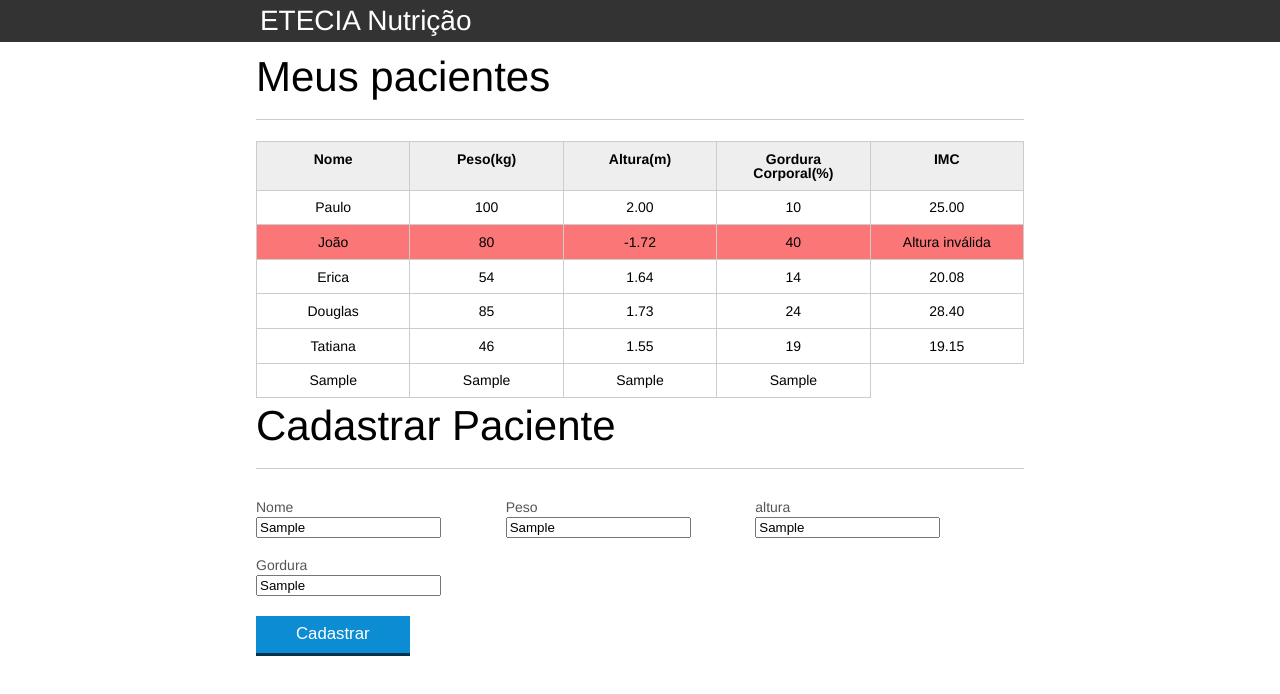
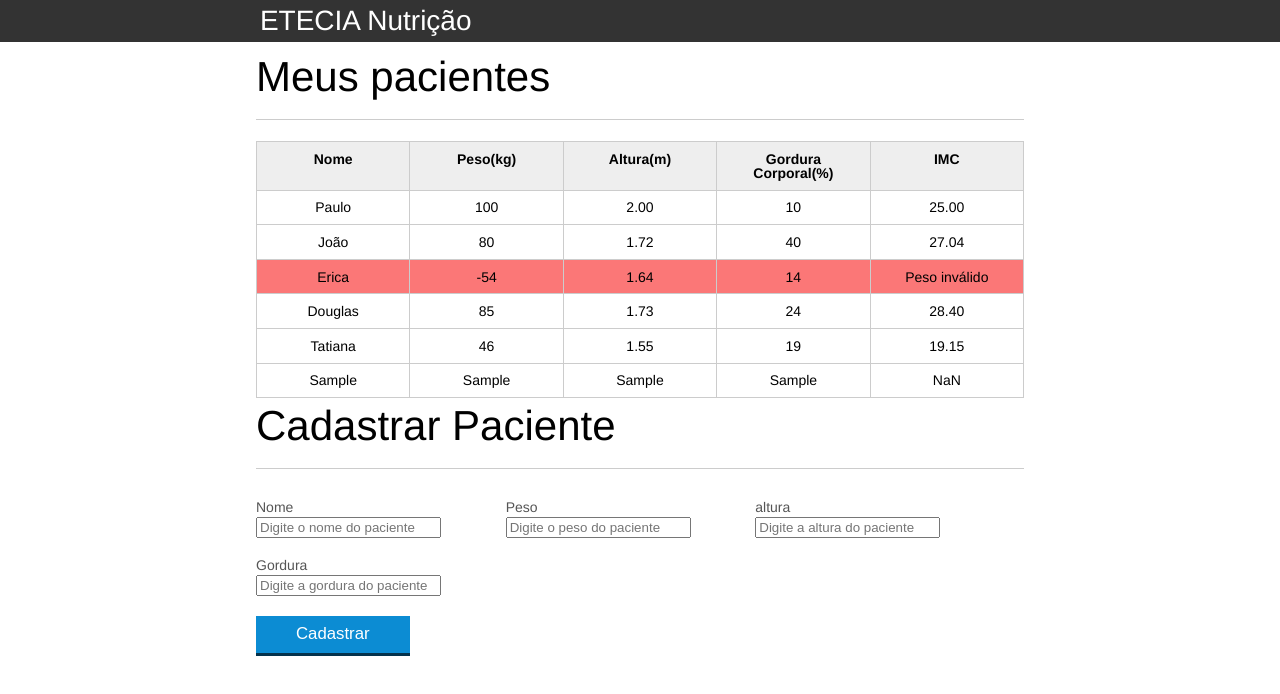
Before and after one commit to Raianwz/pw2_nutri, a plain HTML site: page index.html in a window 1280 px wide. Both pictures are taken after typing "Sample", "Sample", "Sample", "Sample" into the empty fields and a click on the button "Cadastrar". Drawn offline with Linux system fonts and the light colour scheme.

Commit message:
Reformulação e Validação dos Dados

```diff
--- a/css/index.css
+++ b/css/index.css
@@ -136,3 +136,8 @@ button[disabled=disabled], button:disabled {
 .paciente-invalido{
 	background-color: #FB7777;
 }
+#mensagem-erro{
+	color: #FB7777;
+	font-family: Arial, Helvetica, sans-serif;
+	font-size: 2em;
+}
--- a/index.html
+++ b/index.html
@@ -43,14 +43,14 @@
 					<tr class="paciente">
 						<td class="info-nome">João</td>
 						<td class="info-peso">80</td>
-						<td class="info-altura">-1.72</td>
+						<td class="info-altura">1.72</td>
 						<td class="info-gordura">40</td>
 						<td class="info-imc">0</td>
 					</tr>
 
 					<tr class="paciente">
 						<td class="info-nome">Erica</td>
-						<td class="info-peso">54</td>
+						<td class="info-peso">-54</td>
 						<td class="info-altura">1.64</td>
 						<td class="info-gordura">14</td>
 						<td class="info-imc">0</td>
@@ -77,6 +77,7 @@
 
 		<section class="container">
 			<h2>Cadastrar Paciente</h2>
+			<span id="mensagem-erro"></span>
 			<form id="form-paciente">
 				<div class="grupo">
 					<label for="Nome">Nome</label>
@@ -104,6 +105,7 @@
 
 </body>
 
-<script src="js/main.js"></script>
+<script src="js/calcular-imc.js"></script>
+<script src="js/formulario.js"></script>
 
 </html>
--- /dev/null
+++ b/js/calcular-imc.js
@@ -0,0 +1,43 @@
+let pacientes = document.querySelectorAll(".paciente");
+
+pacientes.forEach(pacienteTr => {
+    let paciente = {
+        //pega o peso e altura do paciente
+        peso: pacienteTr.querySelector(".info-peso").textContent,
+        altura: pacienteTr.querySelector(".info-altura").textContent
+    }
+
+    let tdIMC = pacienteTr.querySelector(".info-imc");
+    //validação dos Dados
+    if (!validarPeso(paciente.peso)) {
+        tdIMC.textContent = "Peso inválido";
+        pacienteTr.classList.add("paciente-invalido");
+    }
+
+    if (!validarAltura(paciente.altura)) {
+        tdIMC.textContent = "Altura inválida";
+        pacienteTr.classList.add("paciente-invalido");
+    }
+
+    if (validarPaciente(paciente)) tdIMC.textContent = calcularIMC(paciente);
+});
+
+function calcularIMC(paciente) {
+    let imc = paciente.peso / paciente.altura ** 2;
+    return imc.toFixed(2);
+}
+
+function validarPeso(peso) {
+    return !(peso <= 0 || peso > 1000);
+}
+
+function validarAltura(altura) {
+    return !(altura <= 0);
+}
+
+function validarPaciente(paciente) {
+    return (
+        validarPeso(paciente.peso) &&
+        validarAltura(paciente.altura)
+    );
+}
--- /dev/null
+++ b/js/formulario.js
@@ -0,0 +1,54 @@
+let botao = document.querySelector("#botao-cadastrar");
+
+botao.addEventListener("click", function (evento) {
+    evento.preventDefault();
+    let formulario = document.querySelector("#form-paciente");
+    let paciente = carregarPaciente(formulario);
+    let mensagem = document.querySelector("#mensagem-erro");
+
+    if (paciente) {
+        montarTr(paciente);
+        formulario.reset();
+        mensagem.textContent = "";
+    } else {
+        mensagem.textContent = "Dados inválidos";
+    }
+
+});
+
+function montarTr(paciente) {
+    //criar linha
+    let table = document.querySelector('#tabela-pacientes');
+    let tr = document.createElement("tr");
+    tr.classList.add("paciente");
+
+    tr.appendChild(montarTd(paciente.nome, "info-nome"));
+    tr.appendChild(montarTd(paciente.peso, "info-peso"));
+    tr.appendChild(montarTd(paciente.altura, "info-altura"));
+    tr.appendChild(montarTd(paciente.gordura, "info-gordura"));
+    tr.appendChild(montarTd(calcularIMC(paciente)));  //cacular IMC
+
+    table.appendChild(tr);
+}
+
+function montarTd(valor, classe) {
+    let td = document.createElement("td");
+    td.textContent = valor;
+    td.classList.add(classe);
+    return td;
+}
+
+function carregarPaciente(form) {
+    let paciente = {
+        nome: form.nome.value,
+        peso: form.peso.value,
+        altura: form.altura.value,
+        gordura: form.gordura.value
+    }
+
+    if (!validarPeso(paciente.peso)) return false;
+    if (!validarAltura(paciente.altura)) return false;
+    if (paciente.nome.lenght < 2) return false;
+
+    return paciente;
+}
--- a/js/main.js
+++ /dev/null
@@ -1,108 +0,0 @@
-let pacientes = document.querySelectorAll(".paciente");
-
-pacientes.forEach(paciente => {
-
-    //function cacularImc(paciente){
-
-    /* [Código Legado] - usado antes de criar a função criar calcularImc após a extinta função anonima
-        for (var i = 0; i < pacientes.length; i++) {
-        let paciente = pacientes[i]*/
-
-    //pegar peso
-    let peso = paciente.querySelector(".info-peso").textContent;
-    //pegar a altura
-    let altura = paciente.querySelector(".info-altura").textContent;
-
-    let pesoValido = true;
-    let alturaValida = true;
-
-    let tdIMC = paciente.querySelector(".info-imc");
-    //validar dados
-    if (peso <= 0 || peso >= 1000) {
-        pesoValido = false;
-        tdIMC.textContent = "Peso inválido";
-        paciente.classList.add("paciente-invalido");
-    }
-    if (altura <= 0) {
-        alturaValida = false;
-        tdIMC.textContent = "Altura inválida";
-        paciente.classList.add("paciente-invalido");
-    }
-
-    if (pesoValido && alturaValida) {
-        //calcular o IMC
-        let imc = peso / altura ** 2;
-        //escrever o IMC na Tabela
-        tdIMC.textContent = imc.toFixed(2);
-    }
-});
-
-
-let botao = document.querySelector("#botao-cadastrar");
-botao.addEventListener("click", function (evento) {
-    evento.preventDefault();
-
-    //pegar valores do form
-    let formulario = document.querySelector("#form-paciente");
-    let nome    = formulario.nome.value;
-    let peso    = formulario.peso.value;
-    let altura  = formulario.altura.value;
-    let gordura = formulario.gordura.value;
-
-    //criar linha
-    let table = document.querySelector('#tabela-pacientes');
-    let tr = document.createElement("tr");
-    tr.classList.add("paciente");
-
-    //criar td Nome
-    let tdNome = document.createElement("td");
-    tdNome.textContent = nome;
-
-    //criar td Peso
-    let tdPeso = document.createElement("td");
-    tdPeso.textContent = peso;
-
-    //criar td Altura
-    let tdAltura = document.createElement("td");
-    tdAltura.textContent = altura;
-
-    //criar td Gordura
-    let tdGordura = document.createElement("td");
-    tdGordura.textContent = gordura;
-
-
-    tr.appendChild(tdNome);
-    tr.appendChild(tdPeso);
-    tr.appendChild(tdAltura);
-    tr.appendChild(tdGordura);
-    table.appendChild(tr);
-
-
-    //console.log(tr)
-});
-
-/*
- [Codigo não Anonimo da função Cadastrar]
-
-let botao = document.querySelector("#botao-cadastrar");
-botao.addEventListener("click", cadastrar)
-function cadastrar(){
-    console.log("clicou");
-}
-
-
- [Teste de JS mudança de cor no titulo]
-let titulo = document.querySelector('#titulo');
-titulo.addEventListener("click", mostrarMensagem);
-titulo.addEventListener("click", trocarCor);  //titulo.onclick = trocarCor;
-
-
-function mostrarMensagem(){
-    console.log("Evento aconteceu");
-}
-function trocarCor(){
-    let cor = parseInt(Math.random()*255);
-    titulo.style.color = `rgb(${cor}, ${cor}, ${cor})`;
-     //titulo.style.color = "rgb(" +cor+ "," +cor+ "," +cor+ ")"; //mudar concatenando função
-}
-*/
```
